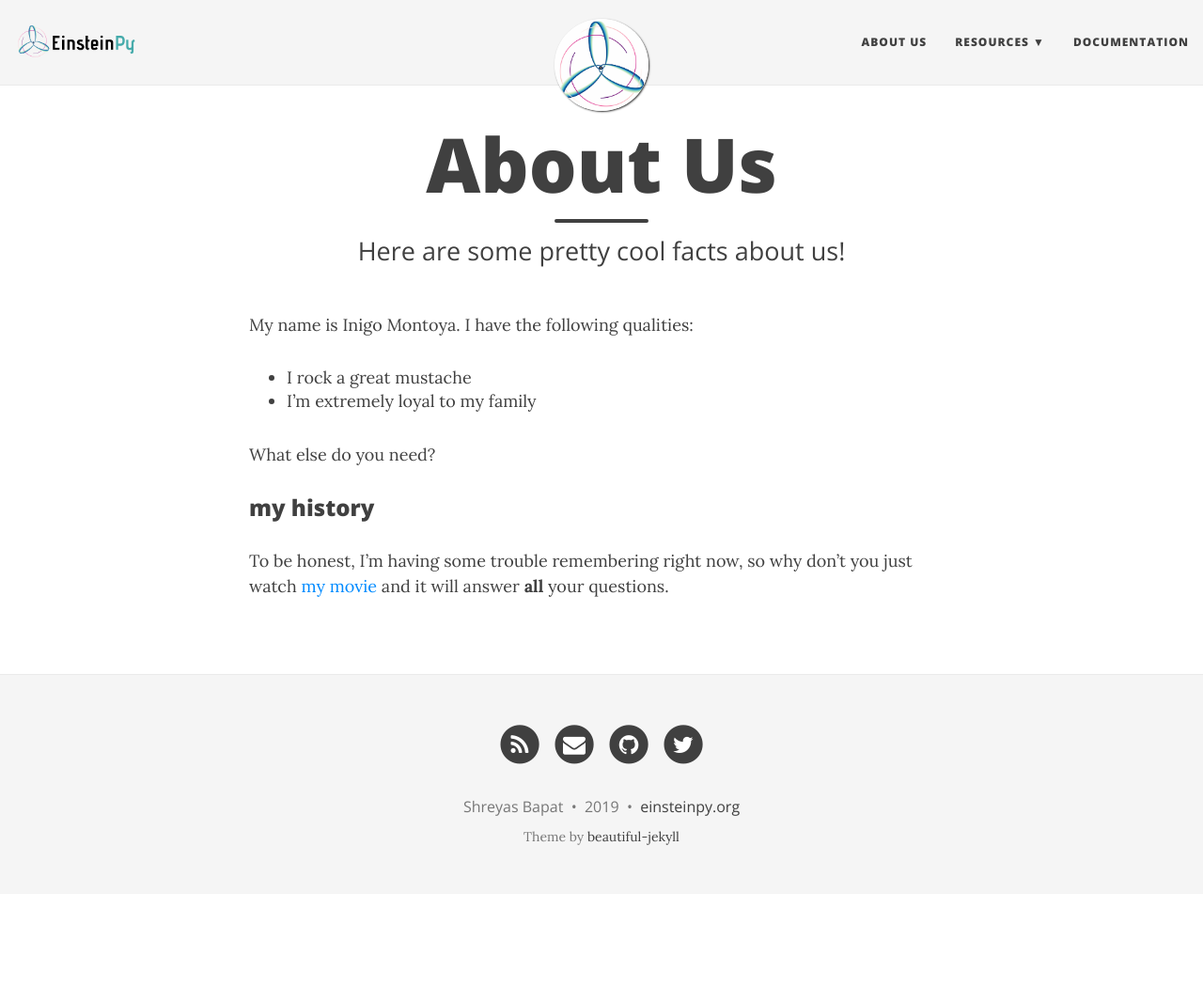
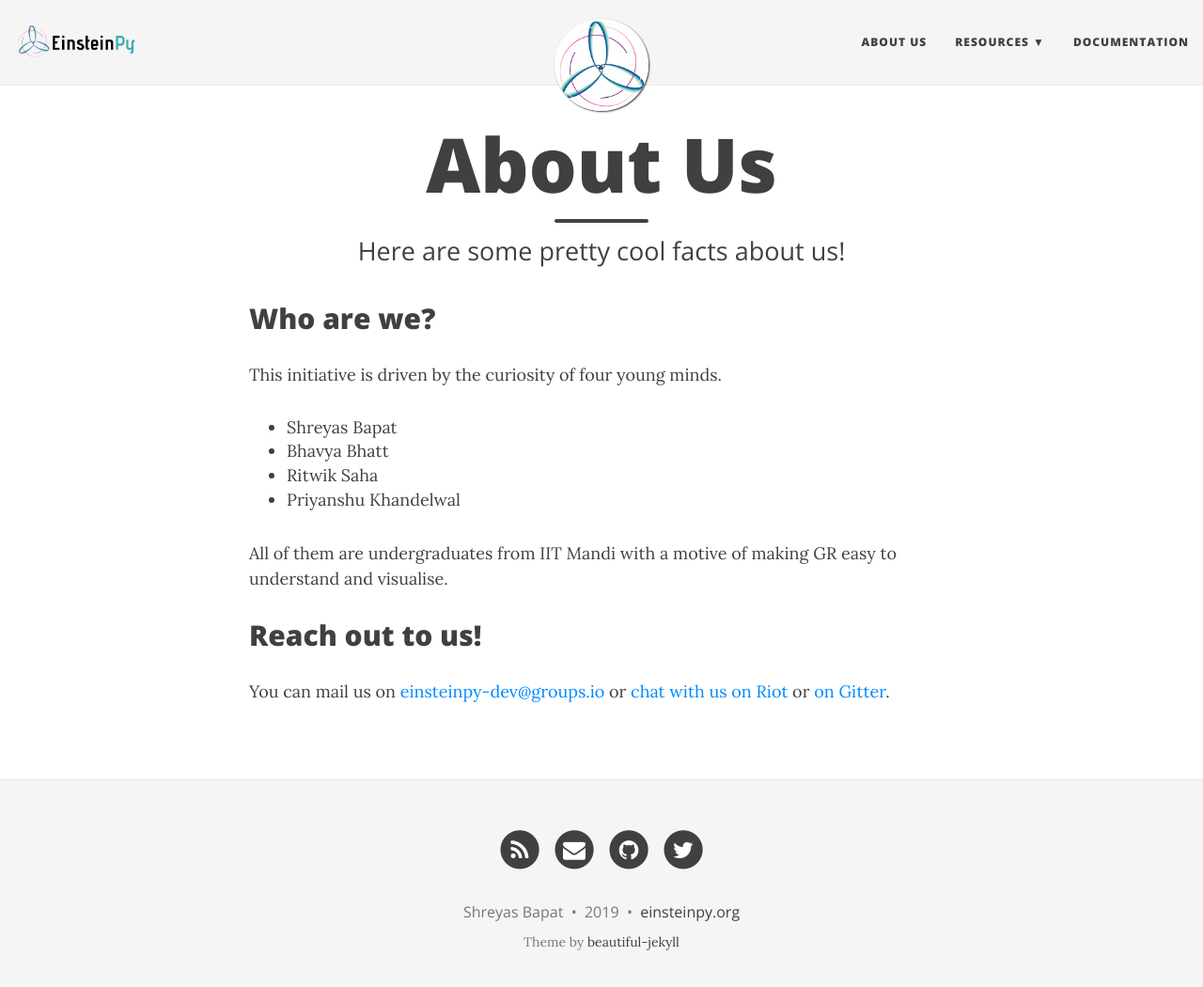
Before and after one commit to einsteinpy/blog.einsteinpy.org, a Jekyll site: the page built from aboutus.md, in a window 1280 px wide and 1063 px high. Shown: the top 1050 px of the window at 94% size. Built offline with Jekyll 4.4.1, drawn with Linux system fonts in a browser that asks for light colours; nearby versions of some CDN libraries.

Commit message:
Add communication methods

```diff
--- a/aboutus.md
+++ b/aboutus.md
@@ -4,13 +4,17 @@ title: About Us
 subtitle: Here are some pretty cool facts about us!
 ---
 
-My name is Inigo Montoya. I have the following qualities:
+## Who are we?
 
-- I rock a great mustache
-- I'm extremely loyal to my family
+This initiative is driven by the curiosity of four young minds.
 
-What else do you need?
+- Shreyas Bapat
+- Bhavya Bhatt
+- Ritwik Saha
+- Priyanshu Khandelwal
 
-### my history
+All of them are undergraduates from IIT Mandi with a motive of making GR easy to understand and visualise.
 
-To be honest, I'm having some trouble remembering right now, so why don't you just watch [my movie](http://en.wikipedia.org/wiki/The_Princess_Bride_%28film%29) and it will answer **all** your questions.
+## Reach out to us!
+
+You can mail us on [einsteinpy-dev@groups.io](mailto:einsteinpy-dev@groups.io) or [chat with us on Riot](https://riot.im/experimental/#/room/#einsteinpy:matrix.org) or [on Gitter](https://gitter.im/EinsteinPy-Project/EinsteinPy).
```
